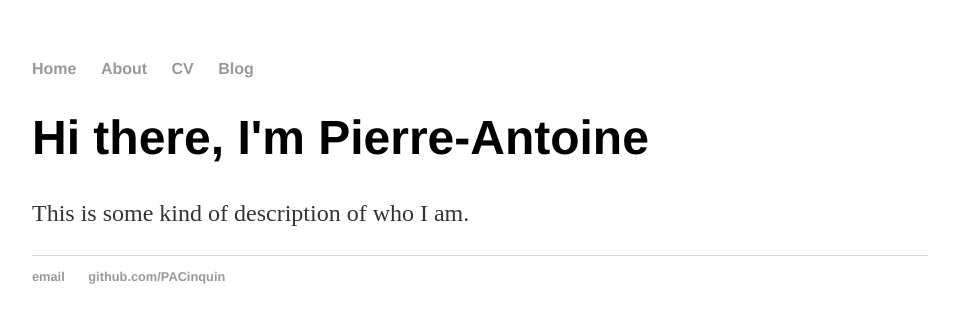
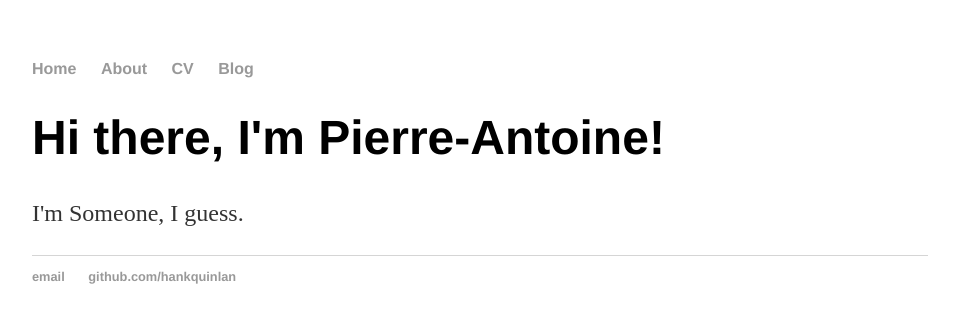
Before and after one commit to PACinquin/pacinquin.github.io, a Jekyll site: the page built from index.html, in a window 1280 px wide. Shown: the top 323 px of the page, without its empty margins (160-1119 px from the left). Built offline with Jekyll 4.4.1, drawn with Linux system fonts in a browser that asks for light colours.

Commit message:
Update index.html

```diff
--- a/index.html
+++ b/index.html
@@ -1,29 +1,8 @@
-<!DOCTYPE html>
-<html lang="en">
-	<head>
-		<title>PAC website</title>
-		<link rel="stylesheet" type="text/css" href="/css/main.css">
-	</head>
-	<body>
-		<nav>
-    		<ul>
-        		<li><a href="/">Home</a></li>
-	        	<li><a href="/about">About</a></li>
-        		<li><a href="/cv">CV</a></li>
-        		<li><a href="/blog">Blog</a></li>
-    		</ul>
-		</nav>
-		<div class="container">
-    		<div class="blurb">
-        		<h1>Hi there, I'm Pierre-Antoine</h1>
-			<p>This is some kind of description of who I am.</p>
-    		</div>
-		</div><!-- /.container -->
-		<footer>
-    		<ul>
-        		<li><a href="mailto:pierreantoine.cinquin@gmail.com">email</a></li>
-        		<li><a href="https://github.com/PACinquin">github.com/PACinquin</a></li>
-			</ul>
-		</footer>
-	</body>
-</html>
+---
+layout: default
+title: PAC website
+---
+<div class="blurb">
+	<h1>Hi there, I'm Pierre-Antoine!</h1>
+	<p>I'm Someone, I guess.</p>
+</div><!-- /.blurb -->
```
